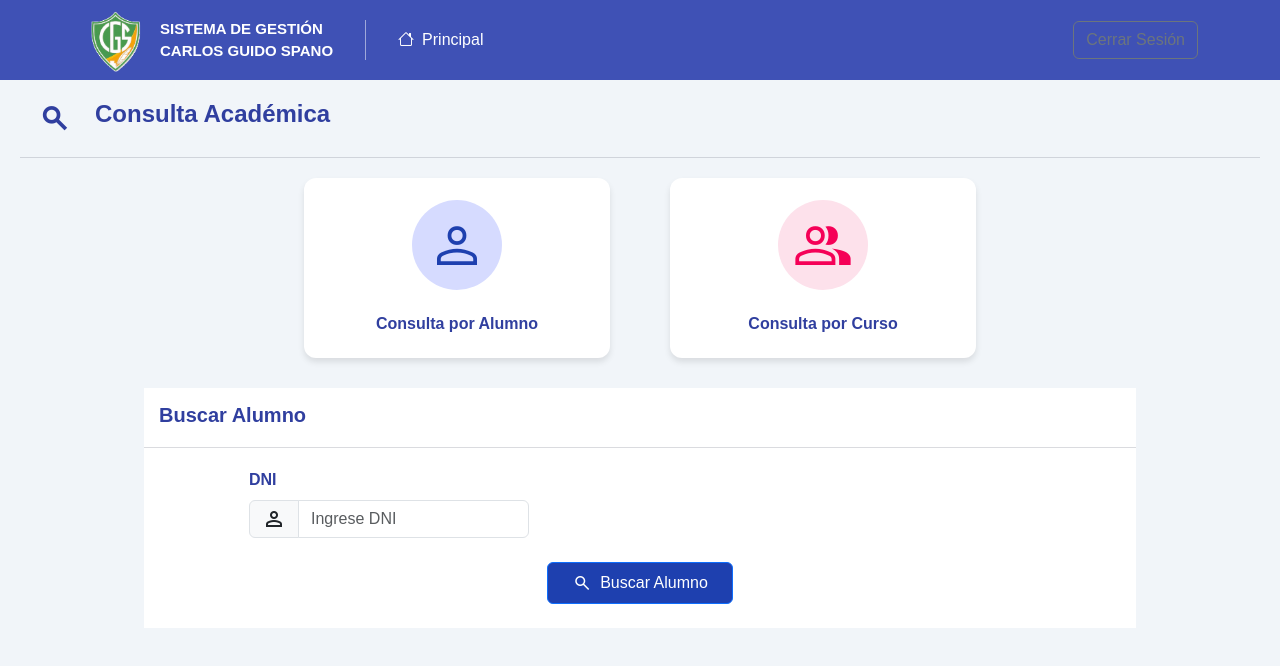
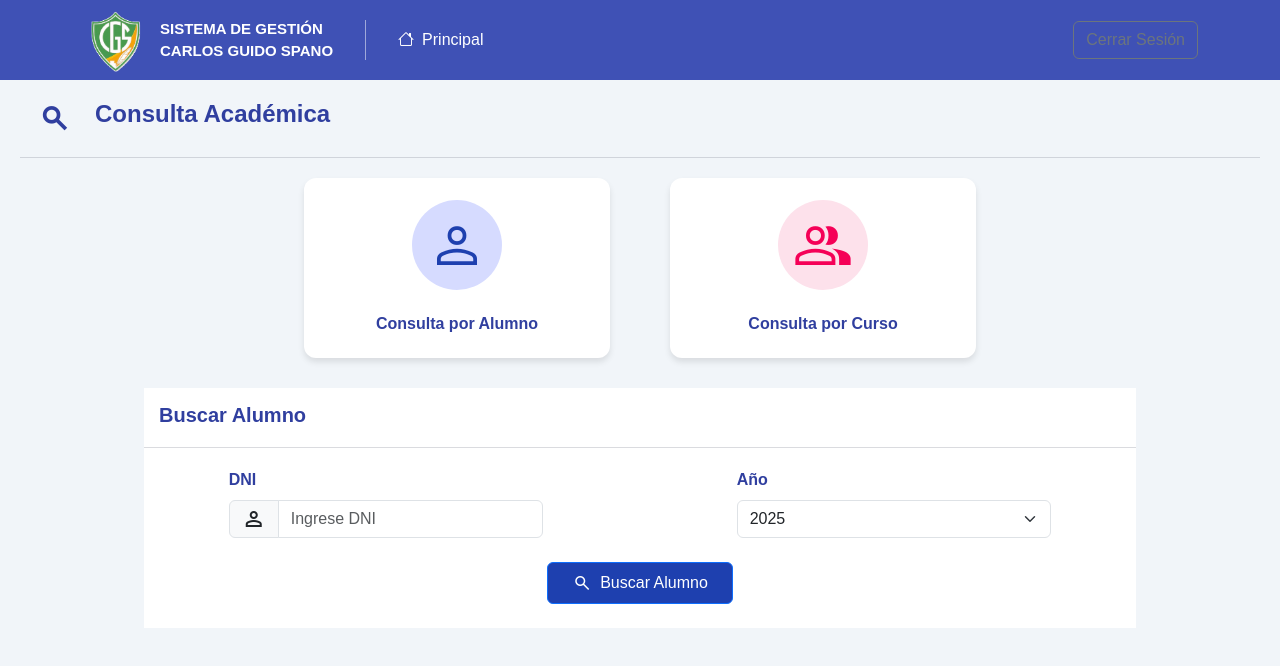
Before and after one commit to vmg22/Sistema_Colegio, a React (Vite) app in the folder frontend/: page / in a window 1280 px wide. Shown: the top 666 px of the page. Built offline with nearby package versions, Linux system fonts and the light colour scheme.

Commit message:
cambios dash

```diff
--- a/frontend/src/pages/dashboard/Dashboard.jsx
+++ b/frontend/src/pages/dashboard/Dashboard.jsx
@@ -91,7 +91,7 @@ const Dashboard = () => {
           <Form noValidate validated={validated} onSubmit={handleSubmit}>
             <h5 className="tituloForm">Buscar Alumno</h5>
             <hr className="linea-separadora" />
-            <Row className="mb-3 d-flex justify-content-start" style={{ marginLeft: "93px" }}>
+            <Row className="mb-3 d-flex justify-content-around">
               <Form.Group as={Col} md="4" controlId="validationCustom01">
                 <Form.Label className="formLabel">DNI</Form.Label>
                 <InputGroup>
@@ -106,6 +106,14 @@ const Dashboard = () => {
                     onChange={(e) => setDniInput(e.target.value)}
                   />
                 </InputGroup>
+              </Form.Group>
+              <Form.Group as={Col} md="4">
+                <Form.Label className="formLabel">Año</Form.Label>
+                <Form.Select required>
+                  {[2025, 2026].map((a) => (
+                    <option key={a} value={a}>{a}</option>
+                  ))}
+                </Form.Select>
               </Form.Group>
             </Row>
 
```
